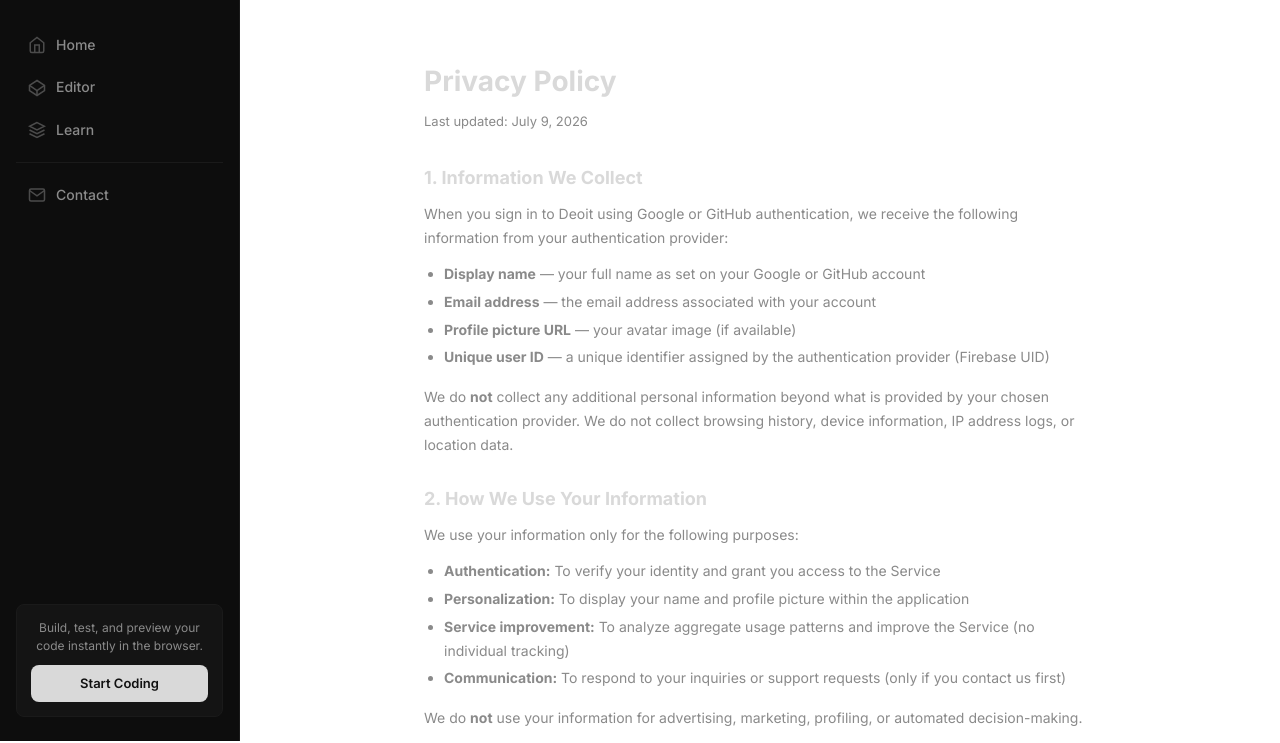
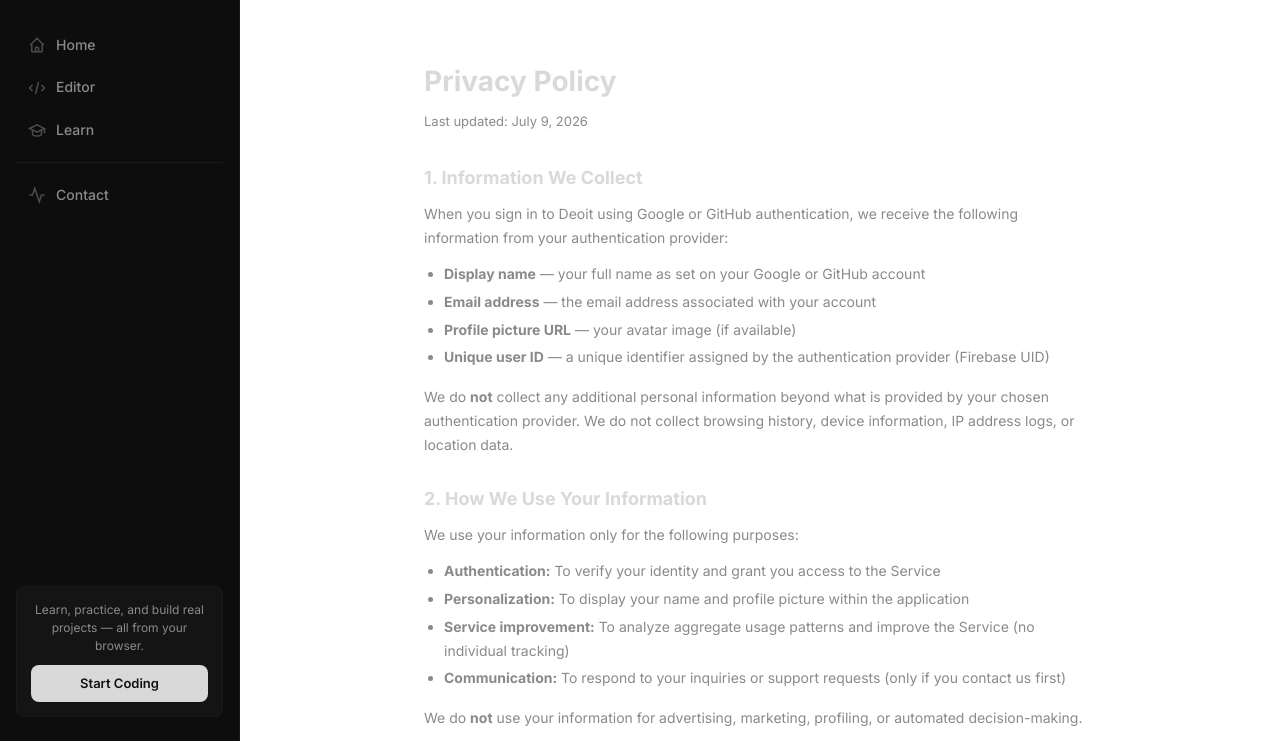
Before and after one commit to deoitplatform/deoit-code-editor, a plain HTML site: page privacy.html in a window 1280 px wide. Shown: the part 59-802 px from the top of the page. Drawn offline with Linux system fonts and the light colour scheme.

Commit message:
update Learn icon to graduation cap; sync icons across all pages

```diff
--- a/privacy.html
+++ b/privacy.html
@@ -26,25 +26,25 @@
       </div>
       <nav class="sidebar-links">
         <a href="index.html" class="sidebar-link">
-          <svg viewBox="0 0 24 24" fill="none" stroke="currentColor" stroke-width="2"><path d="M3 9l9-7 9 7v11a2 2 0 0 1-2 2H5a2 2 0 0 1-2-2z"/><polyline points="9 22 9 12 15 12 15 22"/></svg>
+          <svg viewBox="0 0 24 24" fill="none" stroke="currentColor" stroke-width="2"><path d="M3 12l2-2m0 0l7-7 7 7M5 10v10a1 1 0 001 1h3m10-11l2 2m-2-2v10a1 1 0 01-1 1h-3m-6 0a1 1 0 001-1v-4a1 1 0 011-1h2a1 1 0 011 1v4a1 1 0 001 1m-6 0h6"/></svg>
           Home
         </a>
         <a href="pages/editor.html" class="sidebar-link">
-          <svg viewBox="0 0 24 24" fill="none" stroke="currentColor" stroke-width="2"><polygon points="12 2 22 8.5 22 15.5 12 22 2 15.5 2 8.5"/><line x1="12" y1="22" x2="12" y2="15.5"/><polyline points="22 8.5 12 15.5 2 8.5"/></svg>
+          <svg viewBox="0 0 24 24" fill="none" stroke="currentColor" stroke-width="2"><path d="M10 20l4-16m4 4l4 4-4 4M6 16l-4-4 4-4"/></svg>
           Editor
         </a>
         <a href="../learn.html" class="sidebar-link">
-          <svg viewBox="0 0 24 24" fill="none" stroke="currentColor" stroke-width="2"><path d="M12 2L2 7l10 5 10-5-10-5zM2 17l10 5 10-5M2 12l10 5 10-5"/></svg>
+          <svg viewBox="0 0 24 24" fill="none" stroke="currentColor" stroke-width="2"><path d="M22 10v6M2 10l10-5 10 5-10 5z"/><path d="M6 12v5c0 1.657 2.686 3 6 3s6-1.343 6-3v-5"/></svg>
           Learn
         </a>
         <div class="sidebar-divider"></div>
         <a href="mailto:deoit.platform@gmail.com" class="sidebar-link">
-          <svg viewBox="0 0 24 24" fill="none" stroke="currentColor" stroke-width="2"><path d="M4 4h16c1.1 0 2 .9 2 2v12c0 1.1-.9 2-2 2H4c-1.1 0-2-.9-2-2V6c0-1.1.9-2 2-2z"/><polyline points="22 6 12 13 2 6"/></svg>
+          <svg viewBox="0 0 24 24" fill="none" stroke="currentColor" stroke-width="2"><path d="M22 12h-4l-3 9L9 3l-3 9H2"/></svg>
           Contact
         </a>
       </nav>
       <div class="sidebar-cta">
-        <p>Build, test, and preview your code instantly in the browser.</p>
+        <p>Learn, practice, and build real projects — all from your browser.</p>
         <a href="pages/editor.html" class="btn btn-accent" style="width:100%;justify-content:center;">Start Coding</a>
       </div>
     </aside>
```
Also changed, not shown: index.html (+1 -1 lines), terms.html (+5 -5 lines).
